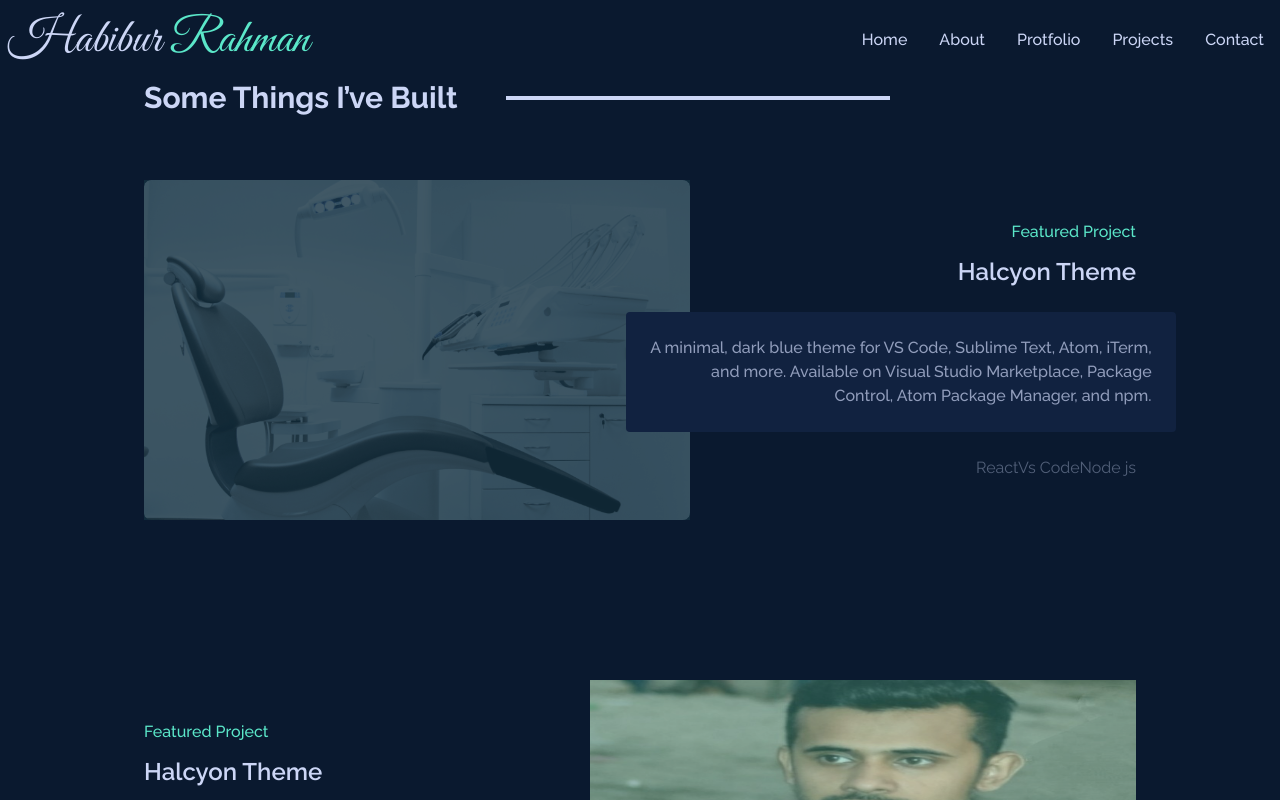
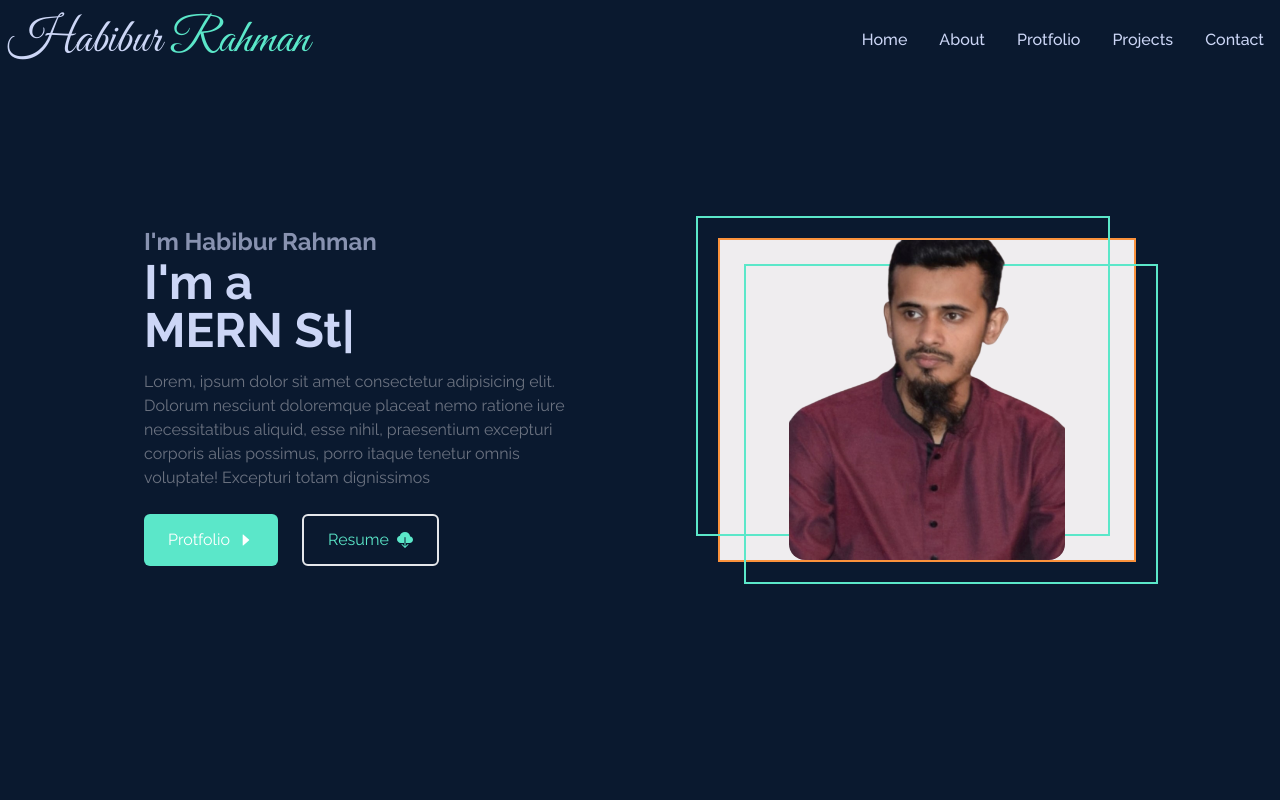
Before and after one commit to Habibur137/My-Protfolio-Site, a React (Create React App) app: page / in a window 1280 px wide. Shown: the top 800 px of the page. Built offline with nearby package versions, Linux system fonts and the light colour scheme.

Commit message:
about section designed

```diff
--- a/package.json
+++ b/package.json
@@ -10,6 +10,7 @@
     "react-dom": "^18.1.0",
     "react-icons": "^4.4.0",
     "react-scripts": "5.0.1",
+    "react-typical": "^0.1.3",
     "web-vitals": "^2.1.4"
   },
   "scripts": {
--- a/src/App.js
+++ b/src/App.js
@@ -1,3 +1,4 @@
+import Home from "./components/Home";
 import Navbar from "./components/Navbar";
 import Projects from "./components/Projects";
 
@@ -5,7 +6,7 @@ function App() {
   return (
     <div>
       <Navbar />
-
+      <Home />
       <Projects />
     </div>
   );
--- /dev/null
+++ b/src/components/Home.jsx
@@ -0,0 +1,70 @@
+import React from "react";
+import habib from "../assets/habib.bg.png";
+import Typical from "react-typical";
+import { AiOutlineCaretRight } from "react-icons/ai";
+import { BsCloudDownloadFill } from "react-icons/bs";
+
+const Home = () => {
+  return (
+    <div name="home" className="h-screen w-full bg-[#0A192F] py-24">
+      <div className="max-w-screen-lg mx-auto flex flex-col md:gap-12   items-center h-full px-4 md:flex-row">
+        <div className="flex flex-col justify-center h-full box-border w-[55%]">
+          <h2 className="text-xl sm:text-2xl font-bold text-[#8892B0]">
+            I'm Habibur Rahman
+          </h2>
+          <h2 className="text-xl sm:text-5xl font-bold text-[#CCD6F6]">
+            I'm a
+            <span>
+              <Typical
+                loop={Infinity}
+                steps={[
+                  "Ethusiastic Dev",
+                  1000,
+                  "Full Stack Dev",
+                  1000,
+                  "MERN Stack Dev",
+                  1000,
+                  "Cross Platform Dev",
+                  1000,
+                ]}
+              />
+            </span>
+          </h2>
+
+          <p className="text-gray-500 py-4 max-w-md">
+            Lorem, ipsum dolor sit amet consectetur adipisicing elit. Dolorum
+            nesciunt doloremque placeat nemo ratione iure necessitatibus
+            aliquid, esse nihil, praesentium excepturi corporis alias possimus,
+            porro itaque tenetur omnis voluptate! Excepturi totam dignissimos{" "}
+          </p>
+          <div className="md:flex  gap-6">
+            <button className="group text-white w-fit px-6 py-3 my-2 flex  items-center rounded-md bg-[#5BE7C9] cursor-pointer">
+              Protfolio{" "}
+              <span className="group-hover:rotate-90 duration-300 ml-2">
+                <AiOutlineCaretRight />
+              </span>
+            </button>
+            <button className="group w-fit px-6 py-3 my-2 flex items-center rounded-md text-[#5BE7C9] border-2 cursor-pointer">
+              Resume{" "}
+              <span className="group-hover:rotate-90 duration-300 ml-2">
+                <BsCloudDownloadFill />
+              </span>
+            </button>
+          </div>
+        </div>
+
+        <div className="ml-4 my-16 w-[45%] border-2 border-orange-400  bg-[#EFEDEF] relative  group">
+          <img
+            className="rounded-2xl mx-auto w-2/3 md:full relative z-20"
+            src={habib}
+            alt="my profile"
+          />
+          <div className="w-full h-full border-2 border-[#5BE7C9] absolute top-6 left-6 z-0 group-hover:top-0 group-hover:left-0 duration-300"></div>
+          <div className="w-full h-full border-2 border-[#5BE7C9] absolute bottom-6 right-6 z-0 group-hover:bottom-0 group-hover:right-0 duration-300"></div>
+        </div>
+      </div>
+    </div>
+  );
+};
+
+export default Home;
--- a/src/components/Projects.jsx
+++ b/src/components/Projects.jsx
@@ -1,10 +1,11 @@
 import React from "react";
 import project from "../assets/chair.png";
 import habib from "../assets/habib.jpg";
+import { AiFillGithub } from "react-icons/ai";
 
 const Projects = () => {
   return (
-    <div className="pt-20 md:px-36 bg-[#0A192F]">
+    <div className=" md:px-36 bg-[#0A192F]">
       <div className="md:flex items-center gap-12 mb-16">
         <h1 className="text-[#CCD6F6] text-3xl font-bold">
           Some Things I’ve Built
@@ -37,6 +38,11 @@ const Projects = () => {
             <span>React</span>
             <span>Vs Code</span>
             <span>Node js</span>
+          </div>
+          <div className="md:text-right">
+            <span className="text-white text-2xl cursor-pointer p-2 rounded-full">
+              <AiFillGithub />
+            </span>
           </div>
         </div>
       </div>
```
Also changed, not shown: 1 other file (tests, documents, lock files or other folders).
